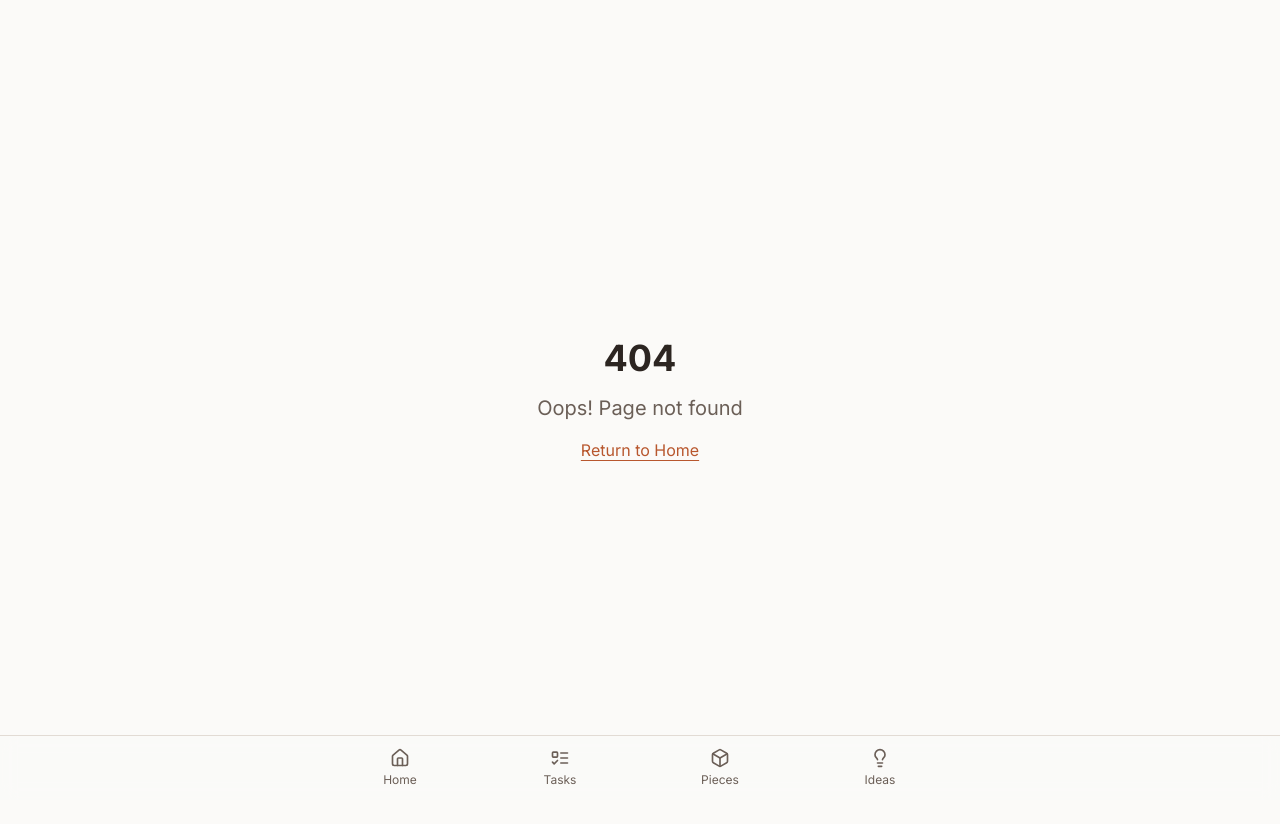
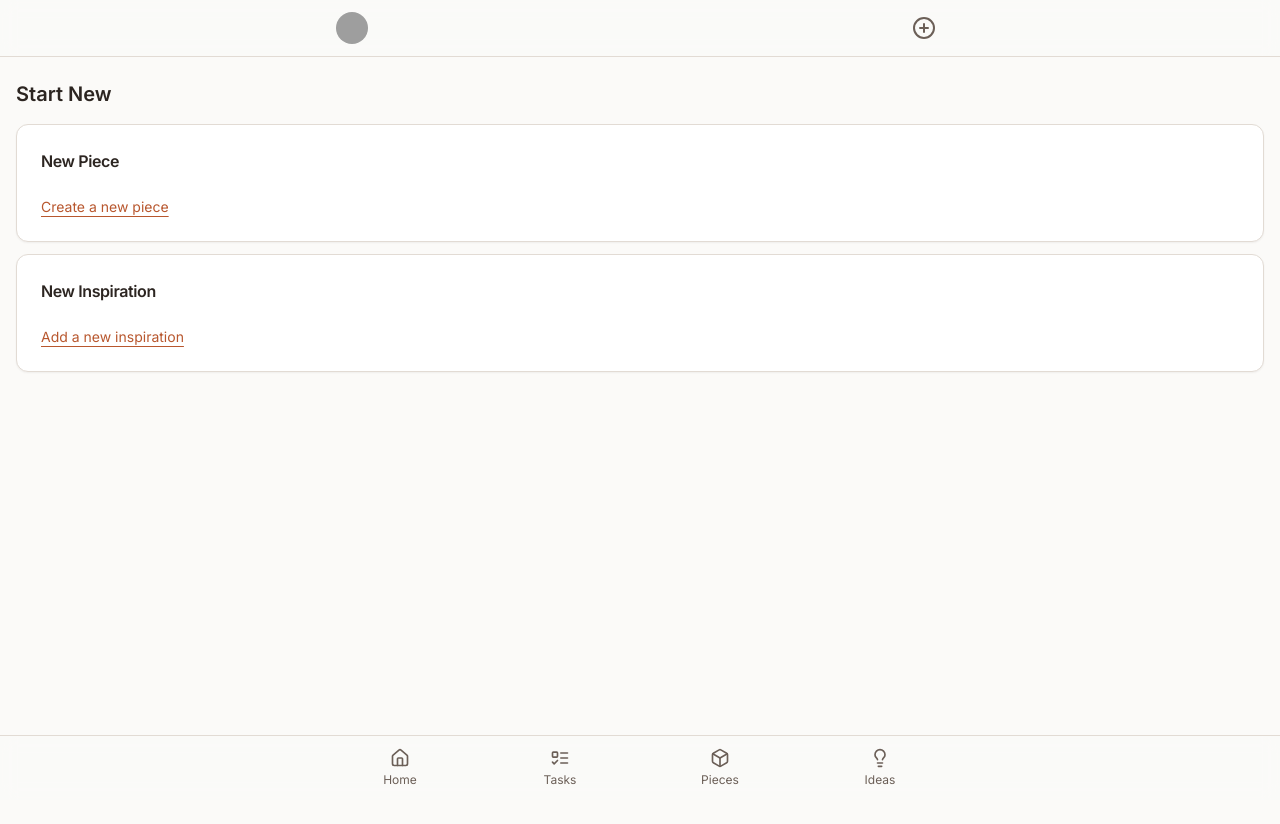
Before and after one commit to sourdough-hu/clay-flow-studio, a React (Vite) app: page /start-new in a window 1280 px wide. Before the commit this address had no page. Shown: the top 824 px of the page. Built offline with nearby package versions, Linux system fonts and the light colour scheme; grey boxes are pictures that could not be loaded.

Commit message:
Add top app bar
Add a persistent top app bar to all pages. Includes a circular profile avatar linking to the new /account page on the top-left, and a "Start New" icon button linking to /start-new on the top-right.

```diff
--- a/src/App.tsx
+++ b/src/App.tsx
@@ -12,7 +12,10 @@ import Inspirations from "./pages/Inspirations";
 import InspirationForm from "./pages/InspirationForm";
 import { ReminderChecker } from "./components/ReminderChecker";
 import Tasks from "./pages/Tasks";
+import Account from "./pages/Account";
+import StartNew from "./pages/StartNew";
 import BottomNav from "./components/BottomNav";
+import TopAppBar from "./components/TopAppBar";
 
 const queryClient = new QueryClient();
 
@@ -22,7 +25,8 @@ const App = () => (
       <Toaster />
       <Sonner />
       <BrowserRouter>
-        <div className="pb-20">
+        <TopAppBar />
+        <div className="pt-16 pb-20">
           <ReminderChecker />
           <Routes>
             <Route path="/" element={<Index />} />
@@ -32,6 +36,8 @@ const App = () => (
             <Route path="/piece/:id" element={<PieceDetail />} />
             <Route path="/inspirations" element={<Inspirations />} />
             <Route path="/new/inspiration" element={<InspirationForm />} />
+            <Route path="/account" element={<Account />} />
+            <Route path="/start-new" element={<StartNew />} />
             {/* ADD ALL CUSTOM ROUTES ABOVE THE CATCH-ALL "*" ROUTE */}
             <Route path="*" element={<NotFound />} />
           </Routes>
--- /dev/null
+++ b/src/components/TopAppBar.tsx
@@ -0,0 +1,29 @@
+import { NavLink } from "react-router-dom";
+import { PlusCircle } from "lucide-react";
+import { Avatar, AvatarFallback, AvatarImage } from "@/components/ui/avatar";
+
+const TopAppBar = () => {
+  return (
+    <header className="fixed inset-x-0 top-0 z-50 border-b bg-background/80 backdrop-blur supports-[backdrop-filter]:bg-background/60">
+      <div className="mx-auto flex h-14 max-w-screen-sm items-center justify-between px-4">
+        <NavLink to="/account" aria-label="Account" className="flex items-center">
+          <Avatar className="h-8 w-8">
+            <AvatarImage src="/placeholder.svg" alt="User profile avatar" />
+            <AvatarFallback>U</AvatarFallback>
+          </Avatar>
+        </NavLink>
+        <NavLink
+          to="/start-new"
+          aria-label="Start New"
+          className="inline-flex items-center justify-center rounded-full p-2 text-muted-foreground transition-colors hover:text-primary focus:outline-none focus:ring-2 focus:ring-ring focus:ring-offset-2"
+        >
+          <PlusCircle className="h-6 w-6" aria-hidden="true" />
+          <span className="sr-only">Start New</span>
+        </NavLink>
+      </div>
+      <div className="pb-[env(safe-area-inset-top)]" />
+    </header>
+  );
+};
+
+export default TopAppBar;
--- /dev/null
+++ b/src/pages/Account.tsx
@@ -0,0 +1,17 @@
+import { SEO } from "@/components/SEO";
+
+const Account = () => {
+  return (
+    <main className="min-h-screen p-4 space-y-4">
+      <SEO title="Pottery Tracker — Account" description="Manage your account and preferences." />
+      <header className="flex items-center justify-between">
+        <h1 className="text-xl font-semibold">Account</h1>
+      </header>
+      <section className="space-y-2">
+        <p className="text-sm text-muted-foreground">Profile settings and preferences will appear here.</p>
+      </section>
+    </main>
+  );
+};
+
+export default Account;
--- /dev/null
+++ b/src/pages/StartNew.tsx
@@ -0,0 +1,34 @@
+import { SEO } from "@/components/SEO";
+import { Link } from "react-router-dom";
+import { Card, CardContent, CardHeader, CardTitle } from "@/components/ui/card";
+
+const StartNew = () => {
+  return (
+    <main className="min-h-screen p-4 space-y-4">
+      <SEO title="Pottery Tracker — Start New" description="Quickly start a new entry in your pottery tracker." />
+      <header className="flex items-center justify-between">
+        <h1 className="text-xl font-semibold">Start New</h1>
+      </header>
+      <section className="grid gap-3">
+        <Card>
+          <CardHeader>
+            <CardTitle className="text-base">New Piece</CardTitle>
+          </CardHeader>
+          <CardContent className="pt-0 text-sm text-muted-foreground">
+            <Link to="/new/piece" className="underline underline-offset-4 text-primary">Create a new piece</Link>
+          </CardContent>
+        </Card>
+        <Card>
+          <CardHeader>
+            <CardTitle className="text-base">New Inspiration</CardTitle>
+          </CardHeader>
+          <CardContent className="pt-0 text-sm text-muted-foreground">
+            <Link to="/new/inspiration" className="underline underline-offset-4 text-primary">Add a new inspiration</Link>
+          </CardContent>
+        </Card>
+      </section>
+    </main>
+  );
+};
+
+export default StartNew;
```
